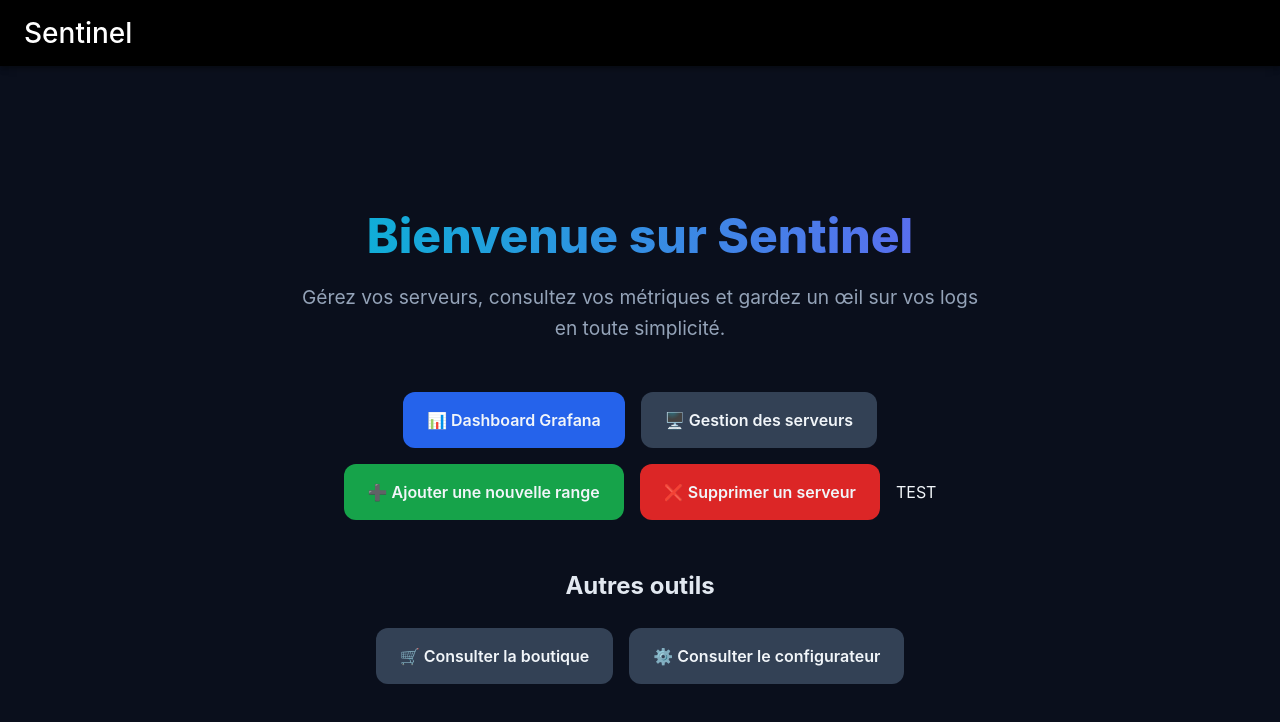
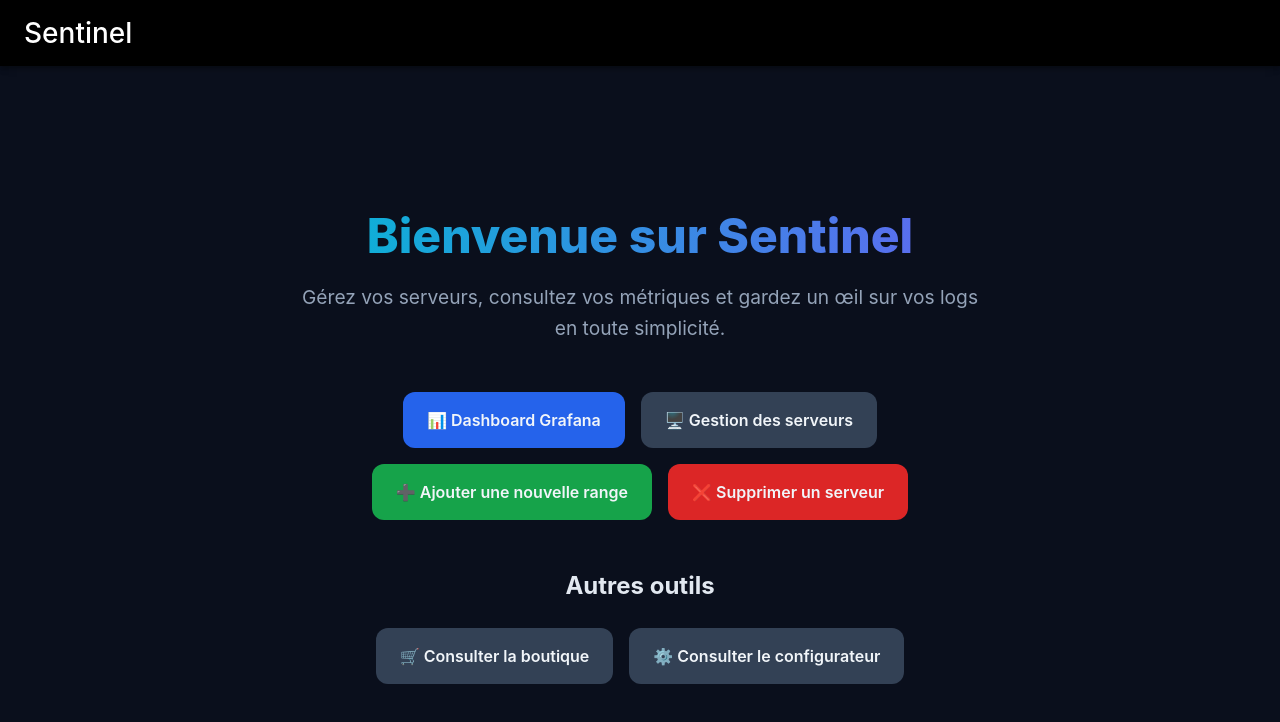
Before and after one commit to Collect-Verything/sentinel, a React (Vite) app in the folder front/: page / in a window 1280 px wide. Shown: the top 722 px of the page. Built offline with nearby package versions, Linux system fonts and the light colour scheme; some icons are missing.

Commit message:
:recycle: Delete text test of moving focker compose file

```diff
--- a/front/src/pages/home/index.tsx
+++ b/front/src/pages/home/index.tsx
@@ -23,7 +23,6 @@ export const Home = () => {
                     <a href="/delete-servers" className="hero-button danger">
                         ❌ Supprimer un serveur
                     </a>
-                    <p>TEST</p>
                 </div>
 
                 {/* Sous-section */}
```
